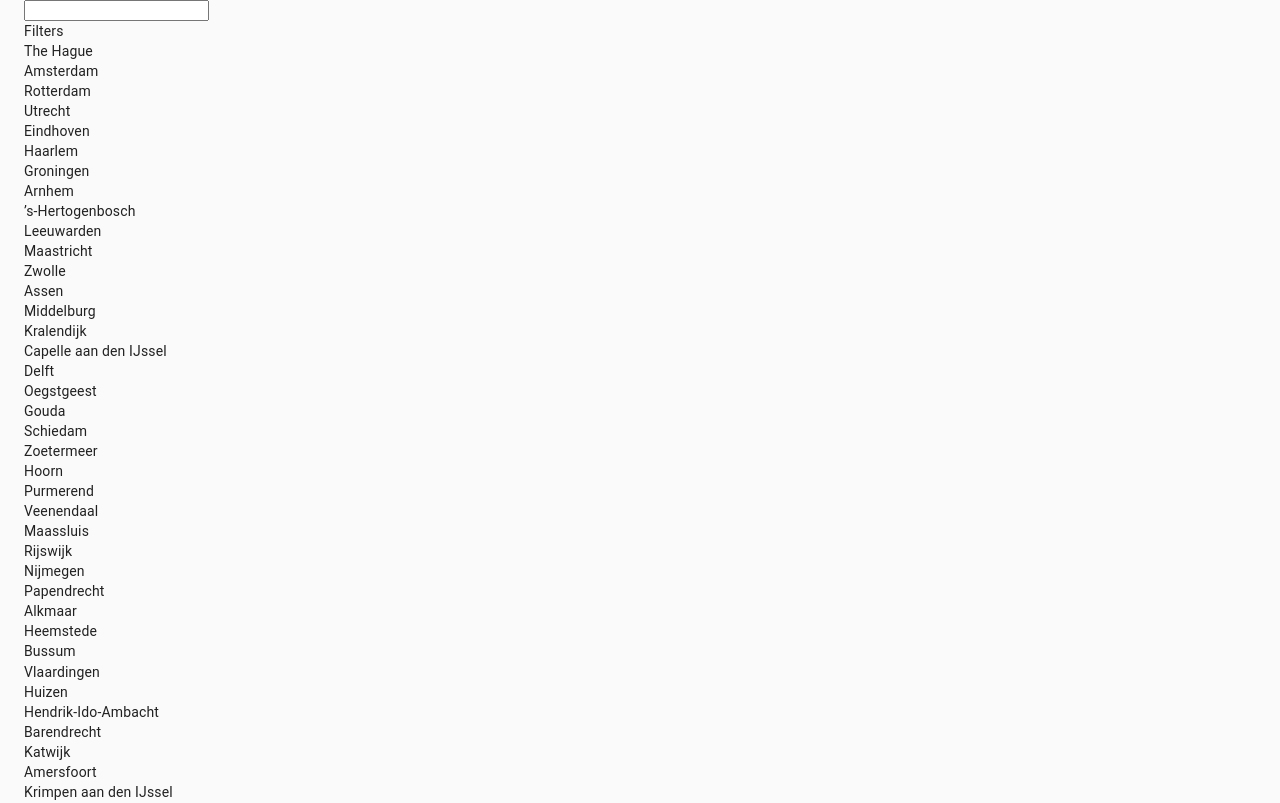
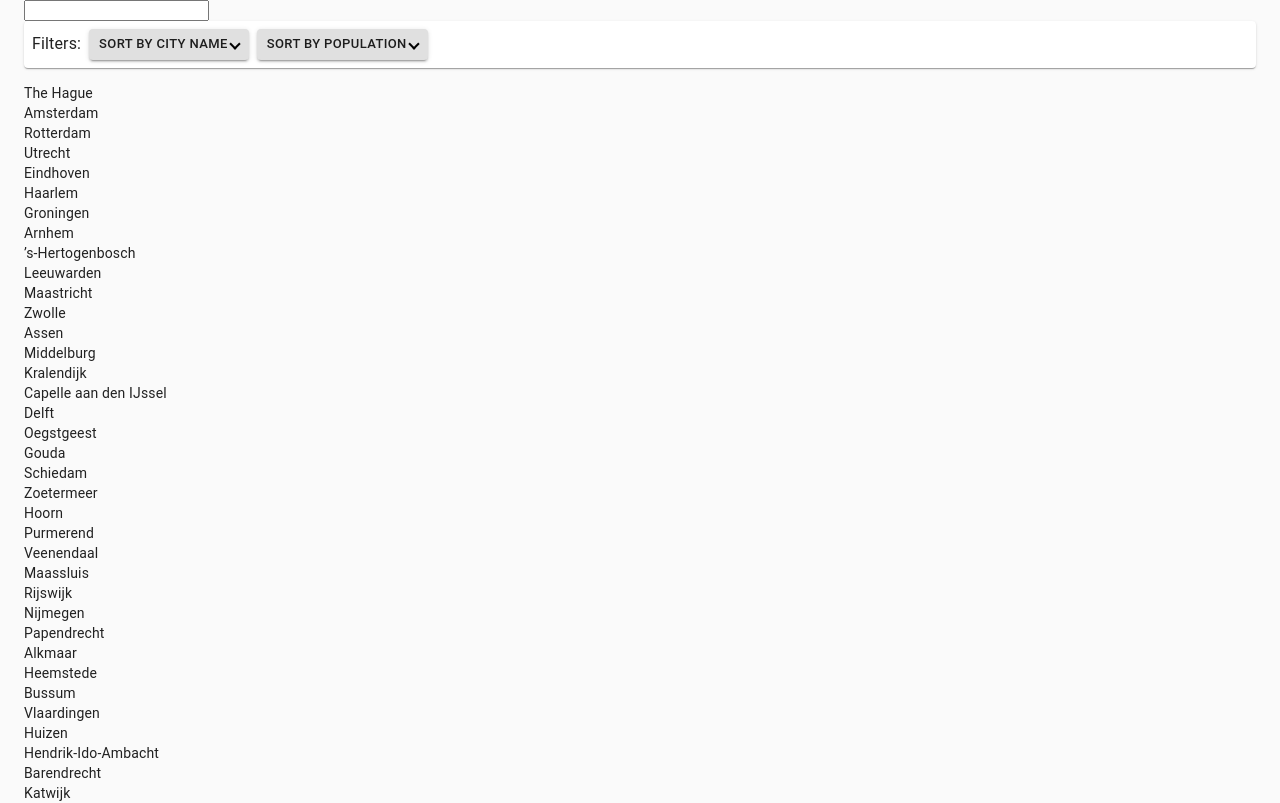
Before and after one commit to hassanAdamineJad/test, a React app: page / in a window 1280 px wide. Shown: the top 803 px of the page. Built offline with nearby package versions, Linux system fonts and the light colour scheme; data requests are answered from the project's data file.

Commit message:
handle Filter Logic

```diff
--- a/src/components/Filters/index.js
+++ b/src/components/Filters/index.js
@@ -1,4 +1,68 @@
-const Filters = () => {
-  return "Filters";
-};
-export default Filters;
+import React, { useState } from "react";
+import { makeStyles } from "@material-ui/core/styles";
+import { Button, Card, CardActions, Typography } from "@material-ui/core";
+
+const useStyles = makeStyles({
+  root: {
+    minWidth: 275,
+    marginBottom: 15,
+  },
+  arrow: {
+    border: "solid black",
+    borderWidth: " 0 2px 2px 0",
+    display: "inline-block",
+    padding: "3px",
+    marginLeft: "3px",
+  },
+  arrowUp: {
+    transform: "rotate(-135deg)",
+  },
+  arrowDown: {
+    transform: "rotate(45deg)",
+  },
+  title: {
+    fontSize: 14,
+  },
+});
+export default function Filters({ handleSort }) {
+  const classes = useStyles();
+  const [typeSortCity, setTypeSortCity] = useState(false);
+  const [typeSortPopulation, setTypeSortPopulation] = useState(false);
+  return (
+    <Card className={classes.root}>
+      <CardActions>
+        <Typography>Filters:</Typography>
+        <Button
+          size="small"
+          variant="contained"
+          onClick={() => {
+            handleSort("city", typeSortCity ? "asc" : "desc");
+            setTypeSortCity(!typeSortCity);
+          }}
+        >
+          Sort By City Name{" "}
+          <i
+            className={`${classes.arrow} ${
+              typeSortCity ? classes.arrowUp : classes.arrowDown
+            }`}
+          />
+        </Button>
+        <Button
+          size="small"
+          variant="contained"
+          onClick={() => {
+            handleSort("population", typeSortPopulation ? "asc" : "desc");
+            setTypeSortPopulation(!typeSortPopulation);
+          }}
+        >
+          Sort By Population{" "}
+          <i
+            className={`${classes.arrow} ${
+              typeSortPopulation ? classes.arrowUp : classes.arrowDown
+            }`}
+          />
+        </Button>
+      </CardActions>
+    </Card>
+  );
+}
--- a/src/pages/home/index.js
+++ b/src/pages/home/index.js
@@ -30,7 +30,6 @@ const Home = () => {
 
   const handleSearch = (e) => {
     const keyword = e.target.value;
-
     dispatch({
       type: CHANGE_RESULT,
       value: searchArrayWithKeyAndKeyword(state.city, "city", keyword)
@@ -44,12 +43,25 @@ const Home = () => {
         String(item[key]).toLowerCase().indexOf(keyword.toLowerCase()) > -1
     );
   };
+  const handleSort = (list, field, type) => {
+    let newList;
+    if (type === "asc") {
+      newList = list.sort((a, b) => (a[field] > b[field] ? 1 : -1));
+    } else {
+      newList = list.sort((a, b) => (a[field] < b[field] ? 1 : -1));
+    }
+    return dispatch({ type: CHANGE_RESULT, value: newList });
+  };
 
   return (
     <>
       <Search onSearch={handleSearch} />
       <div>
-        <Filters />
+        <Filters
+          handleSort={(field, type) =>
+            handleSort(state.resultSearch, field, type)
+          }
+        />
       </div>
       <div>
         <Card data={state.resultSearch} />
```
